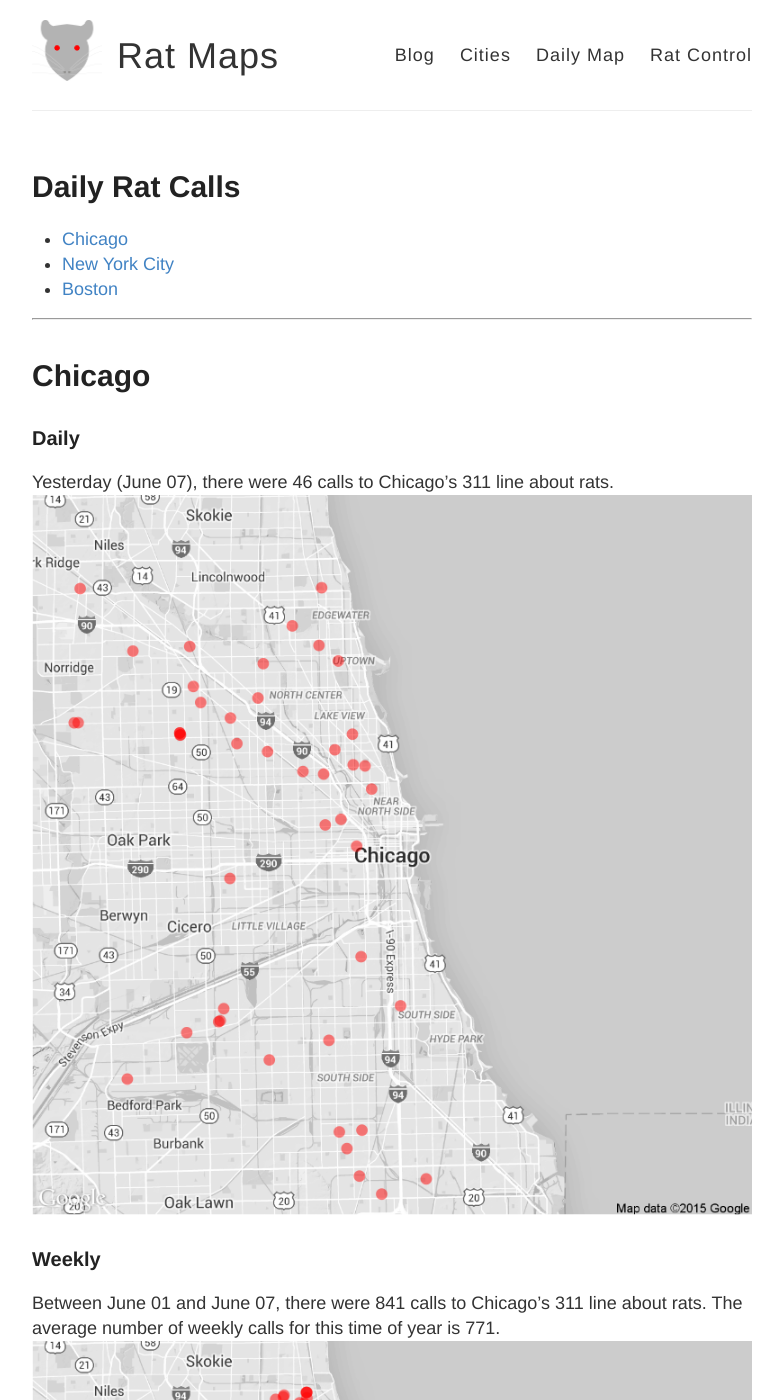
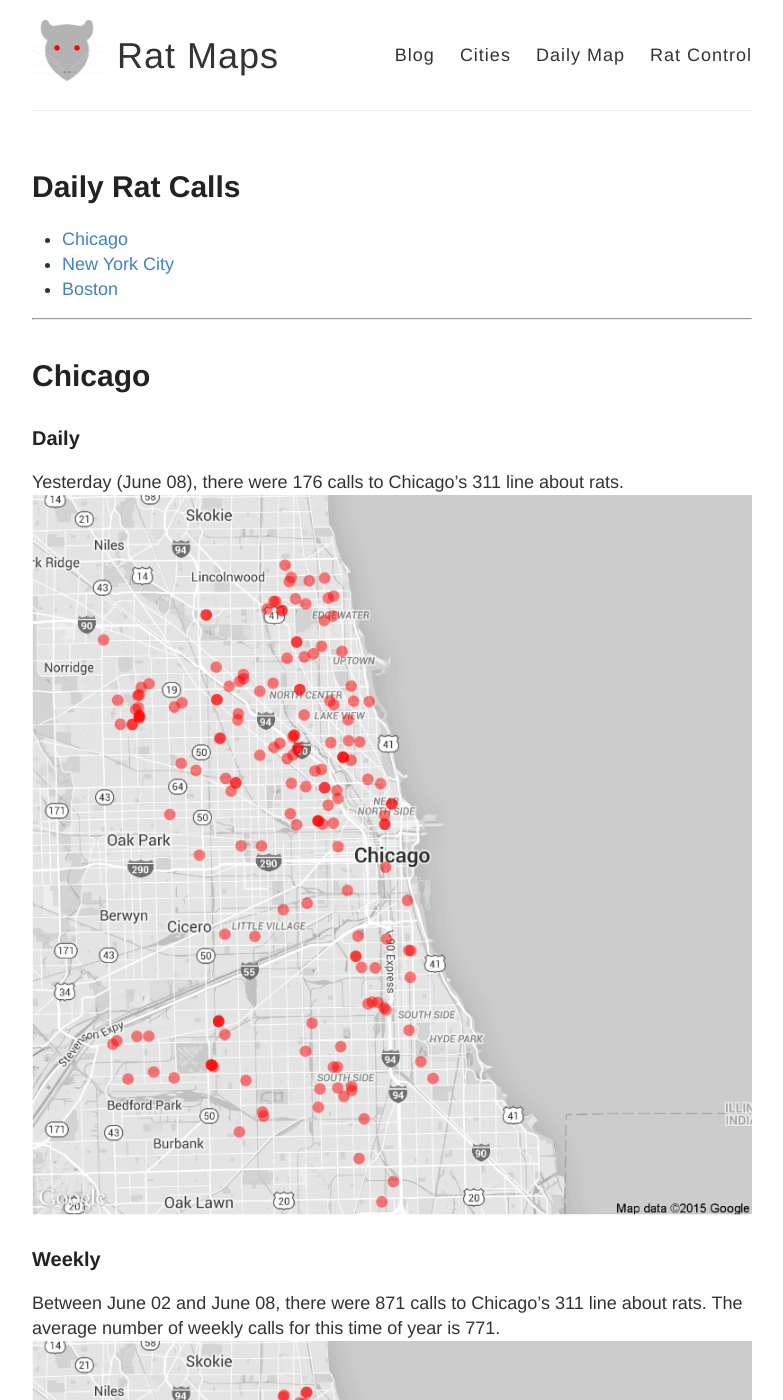
Before and after one commit to DanielHadley/ratmaps, a Jekyll site: the page built from daily.md, in a window 1280 px wide and 1400 px high. Shown: the whole window, without its empty margins (248-1031 px from the left). Built offline with Jekyll 4.4.1, drawn with Linux system fonts in a browser that asks for light colours; comment, search, counter and statistics services are not loaded; some of the changed text lies outside the part shown.

Commit message:
Daily Maps

```diff
--- a/daily.md
+++ b/daily.md
@@ -15,22 +15,22 @@ tags: Chicago NYC weekly daily rats
 
 ### Daily
 
-Yesterday (June 07), there were 46 calls to Chicago's 311 line about rats.
+Yesterday (June 08), there were 176 calls to Chicago's 311 line about rats.
 ![Chicago rat calls to 311 weekly map]({{ site.cityimages }}/daily/Chicago_Rat_Map_Daily.png)
 
 ### Weekly
-Between June 01 and June 07, there were 841 calls to Chicago's 311 line about rats. The average number of weekly calls for this time of year is 771.
+Between June 02 and June 08, there were 871 calls to Chicago's 311 line about rats. The average number of weekly calls for this time of year is 771.
 ![Chicago rat calls to 311 weekly map]({{ site.cityimages }}/daily/Chicago_Rat_Map_Weekly.png)
 ***
 # New York City <a id="nyc"><a>
 
 ### Daily
 
-Yesterday (June 07), there were 0 calls to New York City's 311 line about rats.
+Yesterday (June 08), there were 0 calls to New York City's 311 line about rats.
 ![NYC rat calls to 311 weekly map]({{ site.cityimages }}/daily/NYC_Rat_Map_Daily.png)
 
 ### Weekly
-Between June 01 and June 07, there were 0 calls to New York City's 311 line about rats. The average number of weekly calls for this time of year is 277.
+Between June 02 and June 08, there were 0 calls to New York City's 311 line about rats. The average number of weekly calls for this time of year is 277.
 ![NYC rat calls to 311 weekly map]({{ site.cityimages }}/daily/NYC_Rat_Map_Weekly.png)
 
 Each red dot represents one call about a rat seen in that location. The dots are transparent, so multiple calls from one location will be seen as a solid dot. The usual caveats apply: more calls do not necessarily mean that there are more rats in that location than other parts of the city. A cluster of dots could indicate that one resident is unusually vocal about rodents in his or her neighborhood. Also, more densely populated neighborhoods tend to make more calls to 311.
```
Also changed, not shown: images/pages/daily/Chicago_Rat_Map_Daily.png, images/pages/daily/Chicago_Rat_Map_Weekly.png, images/pages/daily/NYC_Rat_Map_Daily.png, images/pages/daily/NYC_Rat_Map_Weekly.png.
